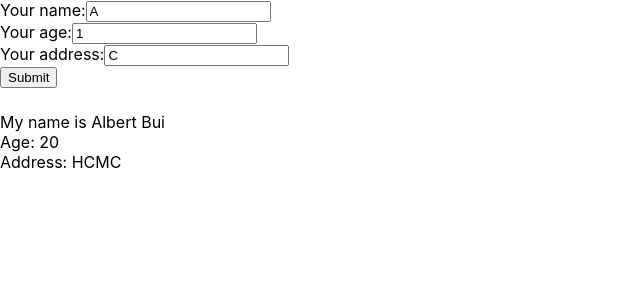
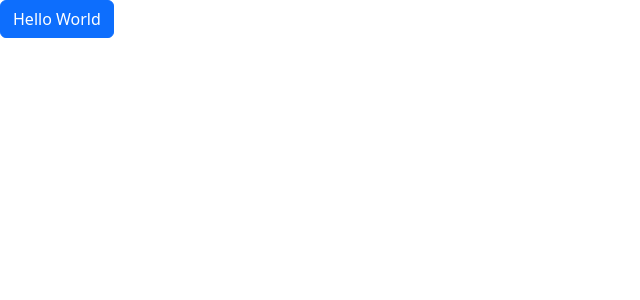
Before and after one commit to AlbertBui010/ReactHook, a React (Create React App) app in the folder Chapter2/base-react-redux/: page / in a window 1280 px wide. Shown: the top 300 px of the page, without its empty margins (0-640 px from the left). Built offline with nearby package versions, Linux system fonts and the light colour scheme.

Commit message:
add react-router-dom, boostrapV5, sass

```diff
--- a/Chapter2/base-react-redux/package.json
+++ b/Chapter2/base-react-redux/package.json
@@ -6,13 +6,17 @@
     "@testing-library/jest-dom": "5.16.4",
     "@testing-library/react": "13.3.0",
     "@testing-library/user-event": "13.5.0",
+    "bootstrap": "5.2.0",
     "react": "18.2.0",
+    "react-bootstrap": "2.4.0",
     "react-dom": "18.2.0",
     "react-redux": "8.0.1",
+    "react-router-dom": "6.3.0",
     "react-scripts": "5.0.1",
     "redux": "4.2.0",
     "redux-devtools-extension": "2.13.9",
     "redux-thunk": "2.4.1",
+    "sass": "^1.53.0",
     "web-vitals": "2.1.4"
   },
   "scripts": {
--- a/Chapter2/base-react-redux/src/App.css
+++ /dev/null
@@ -1,52 +0,0 @@
-body {
-  margin: 0;
-  font-family: -apple-system, BlinkMacSystemFont, 'Segoe UI', 'Roboto', 'Oxygen',
-    'Ubuntu', 'Cantarell', 'Fira Sans', 'Droid Sans', 'Helvetica Neue',
-    sans-serif;
-  -webkit-font-smoothing: antialiased;
-  -moz-osx-font-smoothing: grayscale;
-}
-
-code {
-  font-family: source-code-pro, Menlo, Monaco, Consolas, 'Courier New',
-    monospace;
-}
-
-.App {
-  text-align: center;
-}
-
-.App-logo {
-  height: 40vmin;
-  pointer-events: none;
-}
-
-@media (prefers-reduced-motion: no-preference) {
-  .App-logo {
-    animation: App-logo-spin infinite 20s linear;
-  }
-}
-
-.App-header {
-  background-color: #282c34;
-  min-height: 100vh;
-  display: flex;
-  flex-direction: column;
-  align-items: center;
-  justify-content: center;
-  font-size: calc(10px + 2vmin);
-  color: white;
-}
-
-.App-link {
-  color: #61dafb;
-}
-
-@keyframes App-logo-spin {
-  from {
-    transform: rotate(0deg);
-  }
-  to {
-    transform: rotate(360deg);
-  }
-}
--- a/Chapter2/base-react-redux/src/App.js
+++ b/Chapter2/base-react-redux/src/App.js
@@ -1,45 +1,11 @@
-import logo from './logo.svg';
-import './App.css';
-import { useDispatch, useSelector } from 'react-redux';
-import { increaseCounter, decreaseCounter } from './redux/action/counterAction';
-import MyComponent from './components/MyComponent';
-import React from 'react';
-import UserInfo from './components/UserInfo';
-import DisplayInfo from './components/DisplayInfo';
+import './App.scss';
 
-class App extends React.Component {
-	render() {
-		return (
-			<>
-				<div>
-					<UserInfo />
-				</div>
-				<div style={{ marginTop: '24px' }}>
-					<DisplayInfo name="Albert Bui" age="20" />
-				</div>
-			</>
-		);
-	}
-}
-
-// const App = () => {
-// 	const count = useSelector((state) => state.counter.count);
-// 	const dispatch = useDispatch();
-
-// 	return (
-// 		<div className="App">
-// 			{/* <header className="App-header">
-// 				<img src={logo} className="App-logo" alt="logo" />
-// 				<p>
-// 					Edit <code>src/App.js</code> and save to reload.
-// 				</p>
-// 				<div>Count = {count}</div>
-// 				<button onClick={() => dispatch(increaseCounter())}>Increase</button>
-// 				<button onClick={() => dispatch(decreaseCounter())}>Decrease</button>
-// 			</header> */}
-// 			<MyComponent />
-// 		</div>
-// 	);
-// };
+const App = () => {
+	return (
+		<div className="app-container">
+			<button className="btn btn-primary">Hello World</button>
+		</div>
+	);
+};
 
 export default App;
--- /dev/null
+++ b/Chapter2/base-react-redux/src/App.scss
@@ -0,0 +1,10 @@
+@import '~bootstrap/scss/bootstrap';
+
+body {
+	padding: 0;
+	margin: 0;
+	font-family: -apple-system, BlinkMacSystemFont, 'Segoe UI', 'Roboto', 'Oxygen', 'Ubuntu', 'Cantarell', 'Fira Sans',
+		'Droid Sans', 'Helvetica Neue', sans-serif;
+	-webkit-font-smoothing: antialiased;
+	-moz-osx-font-smoothing: grayscale;
+}
--- a/Chapter2/base-react-redux/src/components/MyComponent.js
+++ b/Chapter2/base-react-redux/src/components/MyComponent.js
@@ -1,13 +1,20 @@
 import React from 'react';
 
-class MyComponent extends React.Component {
-	render() {
-		return (
-			<>
-				<h1>Hello World</h1>
-			</>
-		);
-	}
-}
+// class MyComponent extends React.Component {
+// 	render() {
+// 		return (
+// 			<>
+// 				<h1>Hello World</h1>
+// 			</>
+// 		);
+// 	}
+// }
 
+const MyComponent = () => {
+	return (
+		<>
+			<div>Hello World</div>
+		</>
+	);
+};
 export default MyComponent;
```
Also changed, not shown: Chapter2/base-react-redux/src/index.js (+11 -5 lines), 1 other file (tests, documents, lock files or other folders).
